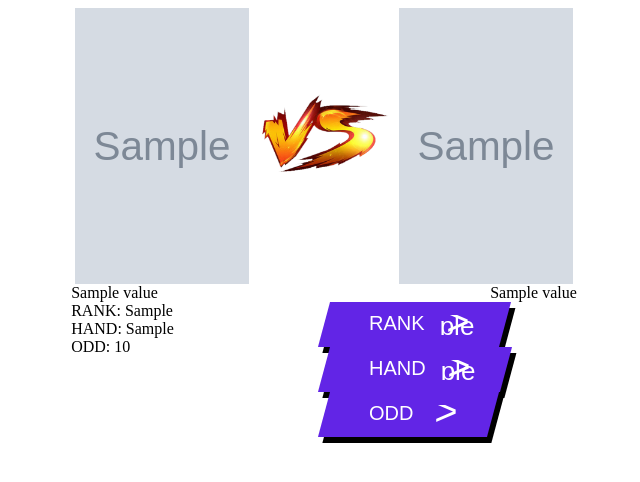
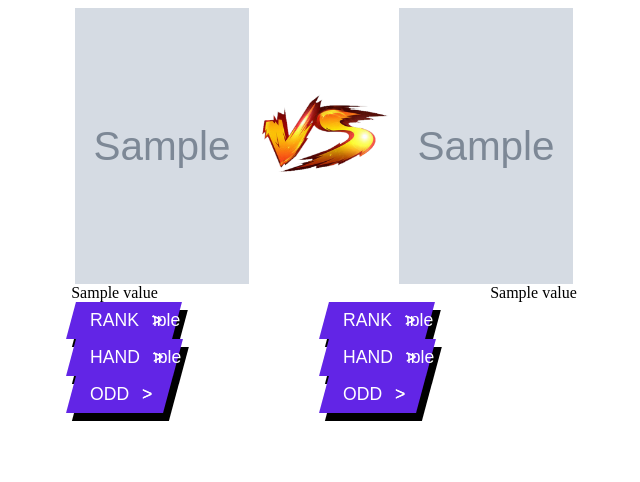
Before and after one commit to pmecchia/atp_matches, a Flask app: template webapp/templates/main.html in a window 1280 px wide. Shown: the top 482 px of the page, without its empty margins (316-956 px from the left). Run offline with Flask 2, Linux system fonts and the light colour scheme; the template is opened without the code that fills it: most values are stand-ins (such as "Sample title", 1, 10 or a date in 2020); grey boxes marked "Sample" are stand-in pictures; parts of the project's set-up code (start-up, migrations or seed data) failed here and were passed over.

Commit message:
player info animated

```diff
--- a/webapp/static/css/main.css
+++ b/webapp/static/css/main.css
@@ -63,16 +63,17 @@ div.player2{
   display: flex;
 }
 
+
 .cta {
     display: flex;
-    padding: 10px 45px;
+    padding: 1vh 1.5vw;
     text-decoration: none;
     font-family: 'Poppins', sans-serif;
-    font-size: 20px;
+    font-size: 2.2vh;
     color: white;
     background: #6225E6;
     transition: 1s;
-    box-shadow: 6px 6px 0 black;
+    box-shadow: 1vh 1vh 0 black;
     transform: skewX(-15deg);
 }
 
@@ -82,7 +83,7 @@ div.player2{
 
 .cta:hover {
     transition: 0.5s;
-    box-shadow: 10px 10px 0 #FBC638;
+    box-shadow: 1.5vh 1vh 0 #FBC638;
 }
 
 .cta span:nth-child(2) {
@@ -92,7 +93,7 @@ div.player2{
 
 .cta:hover  span:nth-child(2) {
     transition: 0.5s;
-    margin-right: 45px;
+    margin-right: 3vw;
 }
 
   span {
@@ -100,26 +101,33 @@ div.player2{
   }
 
   span:nth-child(2) {
-    width: 20px;
-    margin-left: 15px;
+    width: 0.5vw;
+    margin-left: 1vw;
     position: relative;
-    top: 12%;
   }
 
 /**************SVG****************/
+svg{
+  width:7vw;
+  height:2vh;
+  /*outline: 1px solid red*/
+}
 
 text.one {
+    font-size: 2.2vh;
     transition: 0.4s;
-    transform: translateX(-75%);
+    transform: translateX(-15%);
 }
 
 text.two {
+    font-size: 2.2vh;
     transition: 0.5s;
-    transform: translateX(-45%);
+    transform: translateX(-5%);
 }
 text.three {
+    font-size: 2.2vh;
     transition: 0.5s;
-    transform: translateX(-270%);
+    transform: translateX(-70%);
 
 }
 
--- a/webapp/templates/main.html
+++ b/webapp/templates/main.html
@@ -22,16 +22,42 @@
 
         </div>
         <div class="player-info">
-            <div class="player-rank">
-              RANK: {{value['ActualRankingP1']}}
+          <div class="wrapper">
+            <a class="cta" href="#">
+              <span>RANK</span>
+              <span>
+                <svg  viewBox="0 0 10vx 10vh"  >
+                  <text x="35%" y="2vh" class="three" fill="#FFFFFF">{{value['ActualRankingP1']}}</text>
+                  <text x="15%" y="2vh" class="one" fill="#FFFFFF">></text>
+                  <text x="5%" y="2vh" class="two" fill="#FFFFFF">></text>
+                </svg>
+              </span>
+            </a>
           </div>
-            <div class="player-hand">
-              HAND: {{value['HandednessP1']}}
+          <div class="wrapper">
+            <a class="cta" href="#">
+              <span>HAND</span>
+              <span>
+                <svg  viewBox="0 0 10vx 10vh"  >
+                  <text x="35%" y="2vh" class="three" fill="#FFFFFF">{{value['HandednessP1'][0]}}</text>
+                  <text x="15%" y="2vh" class="one" fill="#FFFFFF">></text>
+                  <text x="5%" y="2vh" class="two" fill="#FFFFFF">></text>
+                </svg>
+              </span>
+            </a>
           </div>
-            <div class="player-odd">
-              ODD: {{value['AvgP1']}}
+          <div class="wrapper">
+            <a class="cta" href="#">
+              <span>ODD</span>
+              <span>
+                <svg  viewBox="0 0 10vx 10vh"  >
+                  <text x="35%" y="2vh" class="three" fill="#FFFFFF">{{value['AvgP1']}}</text>
+                  <text x="15%" y="2vh" class="one" fill="#FFFFFF">></text>
+                  <text x="5%" y="2vh" class="two" fill="#FFFFFF">></text>
+                </svg>
+              </span>
+            </a>
           </div>
-
         </div>
       </div>
       <div class="player2">
@@ -46,10 +72,10 @@
             <a class="cta" href="#">
               <span>RANK</span>
               <span>
-                  <svg width="110px" height="20px" viewBox="0 0 20 10"  >
-                    <text x="10" y="10" class="three" font-size="13"fill="#FFFFFF">{{value['ActualRankingP2']}}</text>
-                    <text x="-15" y="10" class="one" fill="#FFFFFF">></text>
-                    <text x="-5" y="10" class="two" fill="#FFFFFF">></text>
+                <svg  viewBox="0 0 10vx 10vh"  >
+                  <text x="35%" y="2vh" class="three" fill="#FFFFFF">{{value['ActualRankingP2']}}</text>
+                  <text x="15%" y="2vh" class="one" fill="#FFFFFF">></text>
+                  <text x="5%" y="2vh" class="two" fill="#FFFFFF">></text>
                 </svg>
               </span>
             </a>
@@ -58,10 +84,10 @@
             <a class="cta" href="#">
               <span>HAND</span>
               <span>
-                <svg width="110px" height="20px" viewBox="0 0 20 10"  >
-                  <text x="10" y="10" class="three" font-size="13"fill="#FFFFFF">{{value['HandednessP2'][0]}}</text>
-                  <text x="-15" y="10" class="one" fill="#FFFFFF">></text>
-                  <text x="-5" y="10" class="two" fill="#FFFFFF">></text>
+                <svg  viewBox="0 0 10vx 10vh"  >
+                  <text x="35%" y="2vh" class="three" fill="#FFFFFF">{{value['HandednessP2'][0]}}</text>
+                  <text x="15%" y="2vh" class="one" fill="#FFFFFF">></text>
+                  <text x="5%" y="2vh" class="two" fill="#FFFFFF">></text>
                 </svg>
               </span>
             </a>
@@ -70,10 +96,10 @@
             <a class="cta" href="#">
               <span>ODD</span>
               <span>
-                <svg width="110px" height="20px" viewBox="0 0 20 10"  >
-                  <text x="10" y="10" class="three" font-size="13"fill="#FFFFFF">{{value['AvgP2']}}</text>
-                  <text x="-15" y="10" class="one" fill="#FFFFFF">></text>
-                  <text x="-5" y="10" class="two" fill="#FFFFFF">></text>
+                <svg viewBox="0 0 10vx 10vh">
+                  <text x="35%" y="2vh" class="three" fill="#FFFFFF">{{value['AvgP2']}}</text>
+                  <text x="15%" y="2vh" class="one" fill="#FFFFFF">></text>
+                  <text x="5%" y="2vh" class="two" fill="#FFFFFF">></text>
                 </svg>
               </span>
             </a>
```
Lines whose indentation alone changed are shown as unchanged.
